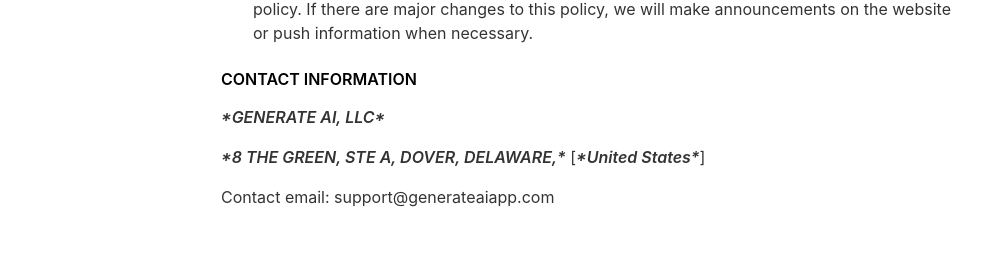
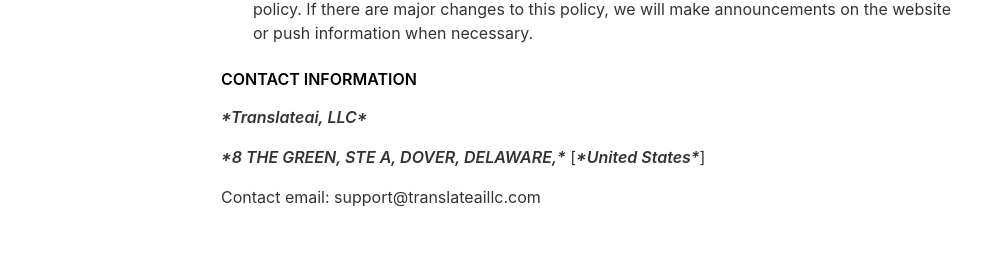
Before and after one commit to langaiapp/remove-website, a Jekyll site: the page built from _pages/privacypolicy.md, in a window 1280 px wide. Shown: the part 1707-1983 px from the top of the page, without its empty margins (44-1042 px from the left). Built offline with Jekyll 4.4.1, drawn with Linux system fonts in a browser that asks for light colours; nearby versions of some CDN libraries.

Commit message:
完善 官网

```diff
--- a/_config.yml
+++ b/_config.yml
@@ -2,10 +2,10 @@
 page_title                                : Remove                          # Automatically populates with app name if not set and if iOS app ID is set. Otherwise enter manually.
 
 # App Info
-ios_app_id                                : 6479395792                                # Required. Enter iOS app ID to automatically populate name, price and icons (e.g. 718043190).
+ios_app_id                                : 6479870105                                # Required. Enter iOS app ID to automatically populate name, price and icons (e.g. 718043190).
 ios_app_country                           : us                                        # Required outside USA. Enter 2 letter country code as in https://en.wikipedia.org/wiki/ISO_3166-1_alpha-2
 
-appstore_link                             : https://itunes.apple.com/app/id6479395792?mt=8   # Automatically populates if not set and if iOS app ID is set. Otherwise enter manually.
+appstore_link                             : https://itunes.apple.com/app/id6479870105?mt=8   # Automatically populates if not set and if iOS app ID is set. Otherwise enter manually.
 playstore_link                            :                                           # Enter Google Play Store URL.
 presskit_download_link                    :                                           # Enter a link to downloadable file or (e.g. public Dropbox link to a .zip file).
                                                                                       # Or upload your press kit file to assets and set path accordingly (e.g. "assets/your_press_kit.zip").
--- a/_pages/privacypolicy.md
+++ b/_pages/privacypolicy.md
@@ -48,8 +48,8 @@ The purpose of collecting user information and personal information is to provid
 
 #### CONTACT INFORMATION
 
-***\*GENERATE AI, LLC\****
+***\*Translateai, LLC\****
 
 ***\*8 THE GREEN, STE A, DOVER, DELAWARE,\**** [***\*United States\****]
 
-Contact email: support@generateaiapp.com
+Contact email: support@translateaillc.com
```
